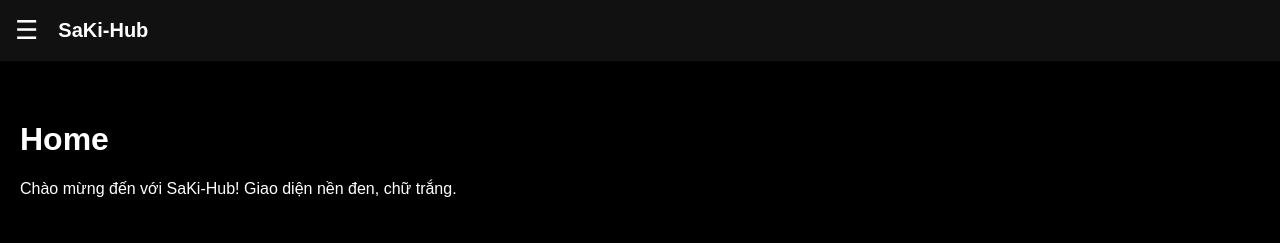
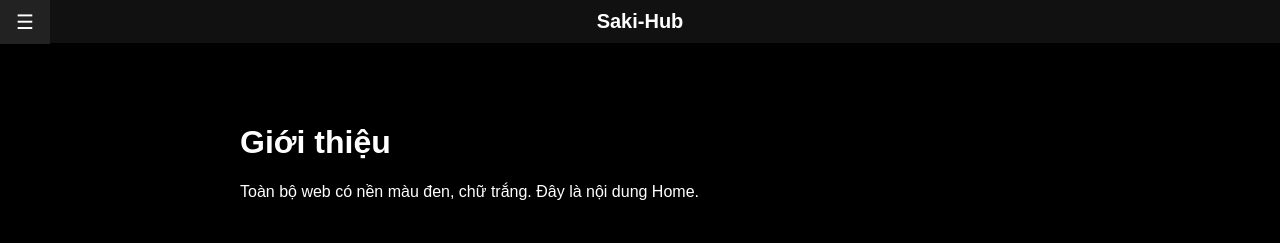
Before and after one commit to sangjoestar1907/mysite, a plain HTML site: page index.html in a window 1280 px wide. Drawn offline with Linux system fonts and the light colour scheme.

Commit message:
Update index.html

```diff
--- a/index.html
+++ b/index.html
@@ -1,106 +1,139 @@
 <!DOCTYPE html>
-<html lang="en">
+<html lang="vi">
 <head>
   <meta charset="UTF-8">
   <meta name="viewport" content="width=device-width, initial-scale=1.0">
-  <title>SaKi-Hub</title>
+  <title>Saki-Hub</title>
   <style>
     body {
       margin: 0;
+      padding: 0;
       font-family: Arial, sans-serif;
-      background-color: black;
-      color: white;
-      overflow-x: hidden;
+      background-color: #000;
+      color: #fff;
     }
 
     /* Header */
-    .header {
-      position: fixed;
-      top: 0;
-      left: 0;
-      width: 100%;
-      background-color: #111;
-      padding: 15px;
+    header {
       display: flex;
       align-items: center;
+      justify-content: center;
+      padding: 10px 0;
+      background-color: #111;
+      position: sticky;
+      top: 0;
       z-index: 1000;
+      position: relative;
     }
 
-    .header h1 {
-      margin: 0;
+    .logo {
       font-size: 20px;
+      font-weight: bold;
+      cursor: pointer;
     }
 
-    /* Hamburger icon */
-    .dropdown {
+    /* Nút ba gạch */
+    .dropbtn {
+      position: absolute;
+      left: 0;
+      top: 50%;
+      transform: translateY(-50%);
+      background-color: #222;
+      color: white;
+      padding: 10px 16px;
+      font-size: 20px;
+      border: none;
       cursor: pointer;
-      font-size: 26px;
-      margin-right: 20px;
-      color: white;
+      border-radius: 0;
     }
 
-    /* Sidebar menu */
+    .dropbtn:hover {
+      background-color: #333;
+    }
+
+    /* Sidebar */
     .dropdown-content {
-      height: 100%;
+      height: 100vh;
       width: 0;
       position: fixed;
-      z-index: 2000;
       top: 0;
       left: 0;
       background-color: #000;
       overflow-x: hidden;
-      transition: 0.4s;
+      transition: 0.3s;
+      z-index: 2000;
       padding-top: 0;
     }
 
-    .dropdown-content .menu-header {
+    .dropdown-content a {
+      display: block;
+      padding: 15px 20px;
+      color: #fff;
+      text-decoration: none;
+    }
+
+    .dropdown-content a:hover {
+      background-color: #333;
+    }
+
+    /* Sidebar header */
+    .menu-header {
       position: sticky;
       top: 0;
       padding: 20px;
-      font-size: 20px;
+      font-size: 18px;
       font-weight: bold;
       color: #fff;
       background-color: #000;
-      text-align: left; /* dính hẳn về bên trái */
+      text-align: center;
       border-bottom: 1px solid #333;
+      z-index: 2100;
     }
 
-    .dropdown-content a {
-      padding: 15px 25px;
-      text-decoration: none;
-      font-size: 18px;
-      color: white;
-      display: block;
-      transition: 0.3s;
-    }
-
-    .dropdown-content a:hover,
-    .dropdown-content a.active {
-      background-color: #444;
-    }
-
-    /* Main content */
-    .content {
-      padding: 100px 20px 20px 20px;
-    }
-
-    /* Loading effect */
-    .loading-screen {
+    /* Overlay khi mở sidebar */
+    #overlay {
       position: fixed;
       top: 0;
       left: 0;
       width: 100%;
       height: 100%;
-      background: black;
+      background: rgba(0,0,0,0.4);
+      display: none;
+      z-index: 1500;
+    }
+
+    /* Container nội dung */
+    .container {
+      max-width: 800px;
+      margin: 40px auto;
+      padding: 20px;
+      background-color: #000;
+      opacity: 0;
+      transition: opacity 0.5s ease;
+    }
+
+    .container.show {
+      opacity: 1;
+    }
+
+    /* Overlay load */
+    #loadingOverlay {
+      position: fixed;
+      top: 0;
+      left: 0;
+      width: 100%;
+      height: 100%;
+      background-color: #000;
       display: flex;
+      align-items: center;
       justify-content: center;
-      align-items: center;
       z-index: 3000;
     }
 
+    /* Spinner */
     .spinner {
       border: 6px solid #333;
-      border-top: 6px solid white;
+      border-top: 6px solid #fff;
       border-radius: 50%;
       width: 50px;
       height: 50px;
@@ -108,16 +141,44 @@
     }
 
     @keyframes spin {
-      0% { transform: rotate(0deg); }
-      100% { transform: rotate(360deg); }
+      0% { transform: rotate(0deg);}
+      100% { transform: rotate(360deg);}
+    }
+
+    /* Nút Discord */
+    button {
+      background-color: #5865F2;
+      color: white;
+      border: none;
+      padding: 12px 20px;
+      border-radius: 6px;
+      font-size: 16px;
+      cursor: pointer;
+      transition: 0.2s;
+    }
+
+    button:hover {
+      background-color: #4752c4;
+    }
+
+    /* Highlight link đang chọn */
+    .active-link {
+      background-color: #444 !important;
     }
   </style>
 </head>
 <body>
-  <div class="header">
-    <span class="dropdown" onclick="toggleMenu()">☰</span>
-    <h1>SaKi-Hub</h1>
+
+  <!-- Overlay Load -->
+  <div id="loadingOverlay">
+    <div class="spinner"></div>
   </div>
+
+  <!-- Header -->
+  <header>
+    <button class="dropbtn" id="menuBtn">☰</button>
+    <div class="logo" id="logo">Saki-Hub</div>
+  </header>
 
   <!-- Sidebar menu -->
   <div class="dropdown-content" id="dropdownMenu">
@@ -127,79 +188,109 @@
     <a href="#" data-page="connect">Connect</a>
   </div>
 
-  <div class="content" id="mainContent">
-    <h1>Home</h1>
-    <p>Chào mừng đến với SaKi-Hub! Giao diện nền đen, chữ trắng.</p>
-  </div>
+  <!-- Overlay ngoài sidebar -->
+  <div id="overlay" onclick="closeMenu()"></div>
 
-  <div class="loading-screen" id="loadingScreen">
-    <div class="spinner"></div>
+  <!-- Nội dung chính -->
+  <div class="container" id="mainContent">
+    <h1>Giới thiệu</h1>
+    <p>Toàn bộ web có nền màu đen, chữ trắng. Đây là nội dung Home mặc định.</p>
   </div>
 
   <script>
-    const dropdownMenu = document.getElementById("dropdownMenu");
-    const mainContent = document.getElementById("mainContent");
-    const loadingScreen = document.getElementById("loadingScreen");
-    const links = document.querySelectorAll(".dropdown-content a");
+    const loadingOverlay = document.getElementById('loadingOverlay');
+    const menuBtn = document.getElementById('menuBtn');
+    const dropdownMenu = document.getElementById('dropdownMenu');
+    const mainContent = document.getElementById('mainContent');
+    const logo = document.getElementById('logo');
+    const overlay = document.getElementById('overlay');
+    const links = dropdownMenu.querySelectorAll('a');
+
+    // Hiệu ứng load ban đầu
+    window.addEventListener('load', () => {
+      setTimeout(() => {
+        loadingOverlay.style.display = 'none';
+        mainContent.classList.add('show');
+      }, 1000);
+    });
 
     // Toggle sidebar
-    function toggleMenu() {
-      dropdownMenu.style.width = dropdownMenu.style.width === "250px" ? "0" : "250px";
+    menuBtn.addEventListener('click', () => {
+      if (dropdownMenu.style.width === "250px") {
+        closeMenu();
+      } else {
+        dropdownMenu.style.width = "250px";
+        overlay.style.display = "block";
+      }
+    });
+
+    function closeMenu() {
+      dropdownMenu.style.width = "0";
+      overlay.style.display = "none";
     }
 
-    // Show loading animation
-    function showLoading(callback) {
-      loadingScreen.style.display = "flex";
+    // Hiển thị nội dung theo page
+    function showPage(page){
+      localStorage.setItem('currentPage', page);
+      loadingOverlay.style.display = 'flex';
+      mainContent.classList.remove('show');
+
       setTimeout(() => {
-        loadingScreen.style.display = "none";
-        callback();
-      }, 700);
-    }
-
-    // Load page content
-    function loadPage(page) {
-      showLoading(() => {
-        localStorage.setItem("currentPage", page);
-        links.forEach(link => link.classList.remove("active"));
-
-        if (page === "home") {
-          mainContent.innerHTML = `<h1>Home</h1><p>Chào mừng đến với SaKi-Hub! Giao diện nền đen, chữ trắng.</p>`;
-          document.querySelector('[data-page="home"]').classList.add("active");
-        }
-        else if (page === "script") {
-          mainContent.innerHTML = `<h1>Script</h1><p>Đây là phần Script. Nội dung nền đen, chữ trắng.</p>`;
-          document.querySelector('[data-page="script"]').classList.add("active");
-        }
-        else if (page === "connect") {
+        if(page === 'home'){
+          mainContent.innerHTML = `
+            <h1>Giới thiệu</h1>
+            <p>Toàn bộ web có nền màu đen, chữ trắng. Đây là nội dung Home.</p>
+          `;
+        } else if(page === 'script'){
+          mainContent.innerHTML = `
+            <h1>Script</h1>
+            <p>Đây là phần Script. Nội dung vẫn nền đen, chữ trắng.</p>
+          `;
+        } else if(page === 'connect'){
           mainContent.innerHTML = `
             <h1>Connect</h1>
             <p>Đây là phần Connect. Nội dung nền đen, chữ trắng.</p>
-            <button id="discordBtn">Vào server Discord</button>
+            <button id="discordBtn">Join my server</button>
           `;
-          document.querySelector('[data-page="connect"]').classList.add("active");
           const discordBtn = document.getElementById("discordBtn");
           discordBtn.addEventListener("click", () => {
             window.open("https://discord.gg/cHrynR4E", "_blank");
           });
         }
+        loadingOverlay.style.display = 'none';
+        mainContent.classList.add('show');
+        highlightLink(page);
+      }, 800);
+    }
+
+    // Highlight link đang chọn
+    function highlightLink(page) {
+      links.forEach(link => {
+        link.classList.remove('active-link');
+        if (link.getAttribute('data-page') === page) {
+          link.classList.add('active-link');
+        }
       });
     }
 
-    // Event listener menu
+    // Gán sự kiện click menu
     links.forEach(link => {
-      link.addEventListener("click", e => {
+      link.addEventListener('click', (e) => {
         e.preventDefault();
-        const page = e.target.getAttribute("data-page");
-        loadPage(page);
-        toggleMenu();
+        const page = link.getAttribute('data-page');
+        showPage(page);
+        closeMenu();
       });
     });
 
-    // Giữ lại trang khi reload
-    window.onload = () => {
-      const savedPage = localStorage.getItem("currentPage") || "home";
-      loadPage(savedPage);
-    };
+    // Click logo về Home
+    logo.addEventListener('click', () => {
+      showPage('home');
+    });
+
+    // Khi load lại giữ nguyên trang
+    const savedPage = localStorage.getItem('currentPage') || 'home';
+    showPage(savedPage);
   </script>
 </body>
 </html>
```
